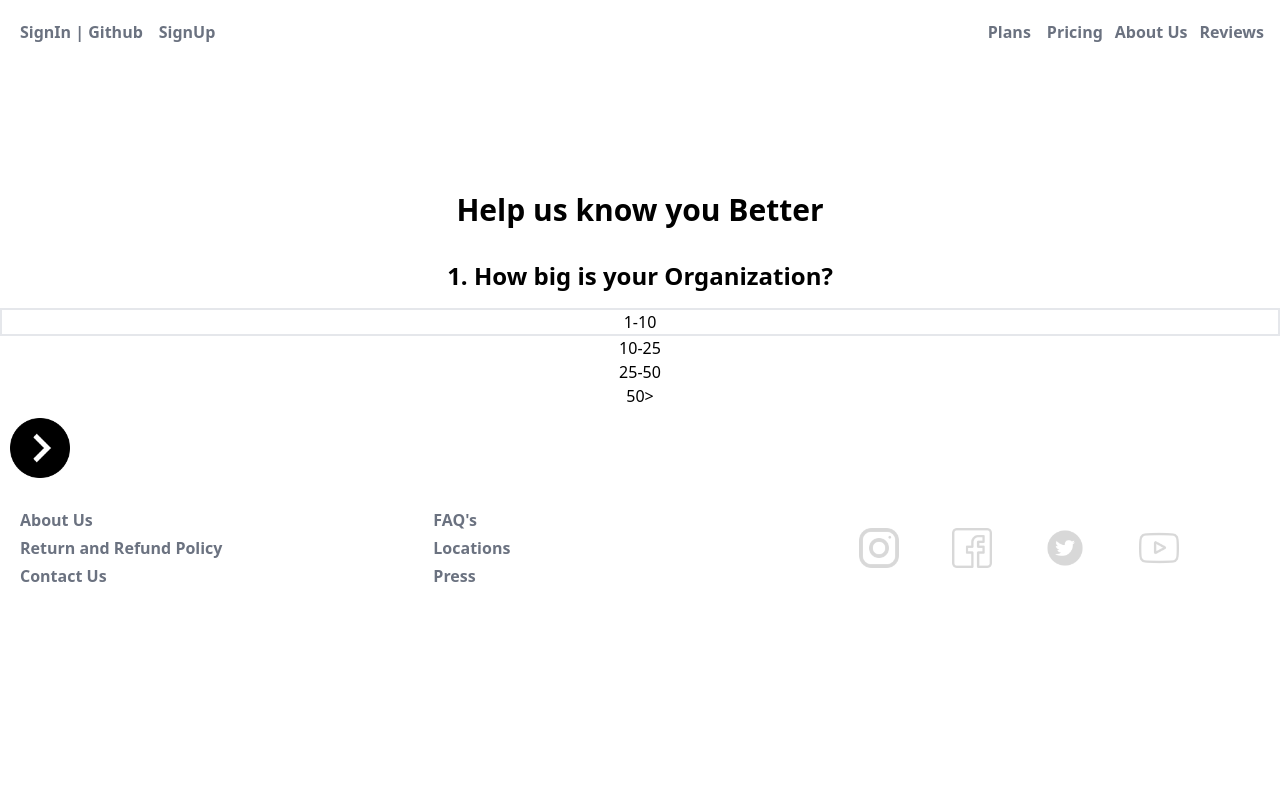
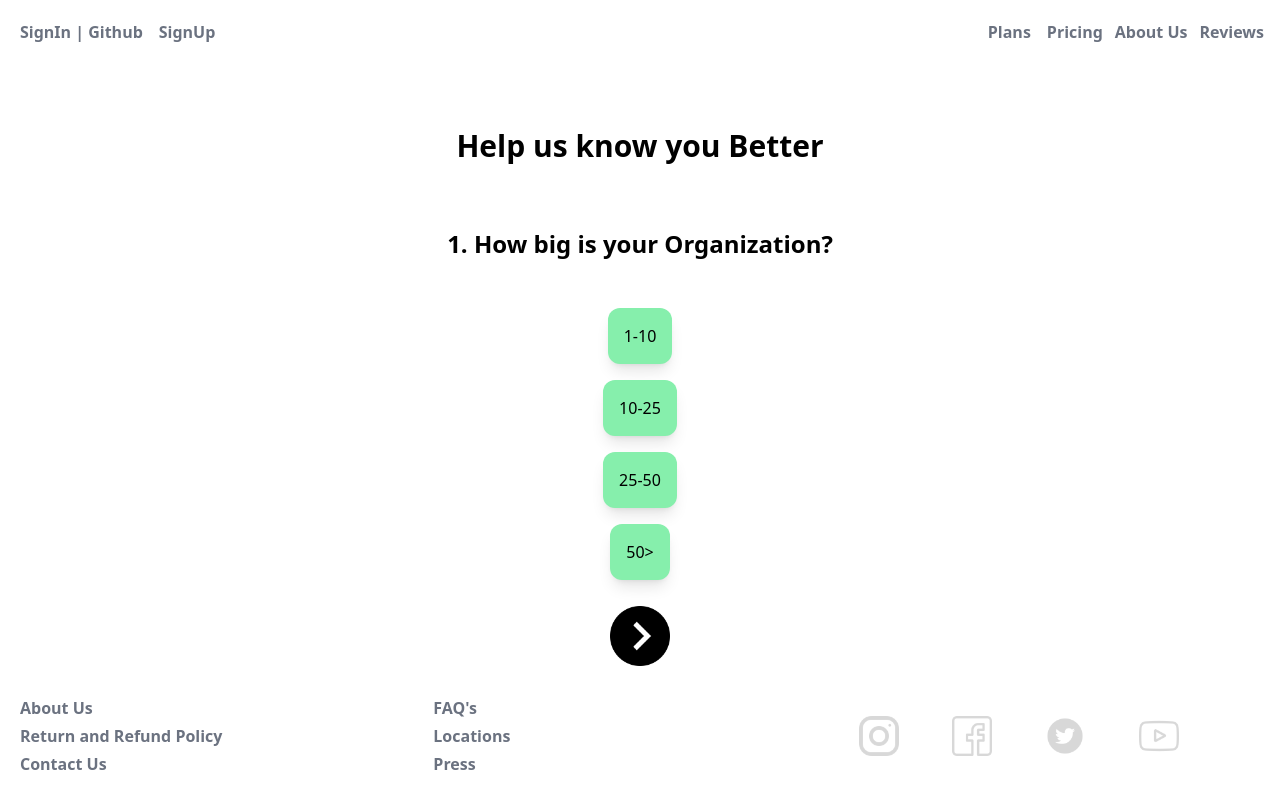
Before and after one commit to surajbanthot/crunchy_co, a Next.js app: page /Questionnaire in a window 1280 px wide. Built offline with nearby package versions, Linux system fonts and the light colour scheme; no server answers.

Commit message:
questionnaire page design build

```diff
--- a/pages/Questionnaire/index.js
+++ b/pages/Questionnaire/index.js
@@ -1,16 +1,37 @@
 import React from "react";
-
+import { useState } from "react";
 const Questionnaire = () => {
+  const [value, setValue] = useState();
   return (
-    <div className="flex flex-col justify-center text-center">
-      <div className="font-bold mt-28 p-4 text-3xl">Help us know you Better</div>
-      <div className="p-4 font-semibold text-2xl"> 1. How big is your Organization? </div>
-      <button className="bg-blue border-2">1-10</button>
-      <button>10-25</button>
-      <button>25-50</button>
-      <button>50&gt;</button>
+    <div className="flex flex-col text-center items-center">
+      <div className="font-bold mt-12 p-4 text-3xl">
+        Help us know you Better
+      </div>
+      <div className="p-4 font-semibold text-2xl m-8 ">
+        1. How big is your Organization?
+      </div>
       <div>
-          <img src="/next.png" className="w-20 h-20"/>
+        <button className="bg-green-300 rounded-xl shadow-lg p-4 mb-4">
+          1-10
+        </button>
+      </div>
+      <div>
+        <button className="bg-green-300 rounded-xl shadow-lg p-4 mb-4">
+          10-25
+        </button>
+      </div>
+      <div>
+        <button className="bg-green-300 rounded-xl shadow-lg p-4 mb-4">
+          25-50
+        </button>
+      </div>
+      <div>
+        <button className="bg-green-300 rounded-xl shadow-lg p-4 mb-4">
+          50&gt;
+        </button>
+      </div>
+      <div className="flex flex-col">
+        <img src="/next.png" className="w-20 h-20" />
       </div>
     </div>
   );
--- a/pages/index.js
+++ b/pages/index.js
@@ -25,7 +25,6 @@ export default function Home() {
         <a href="#Working" className="scroll-smooth">
           <img src="/arrow-pointer.png" className="h-20 w-20 mb-24" />
         </a>
-
         <div id="Working">
           <div className="font-bold text-3xl text-slate-600 pb-12">
             How it Works
--- a/pages/plans/index.js
+++ b/pages/plans/index.js
@@ -3,7 +3,7 @@ import Link from 'next/link';
 const Plans = () => {
   return (
     <>
-      <main className="flex flex-col justify-center text-center">
+      <main className="flex flex-col justify-center text-center items-center">
         <div className="font-bold text-4xl pt-16 pb-16">
           Choose Your Plan
         </div>
```
Also changed, not shown: data/Questionnaire.js (+10 -9 lines).
